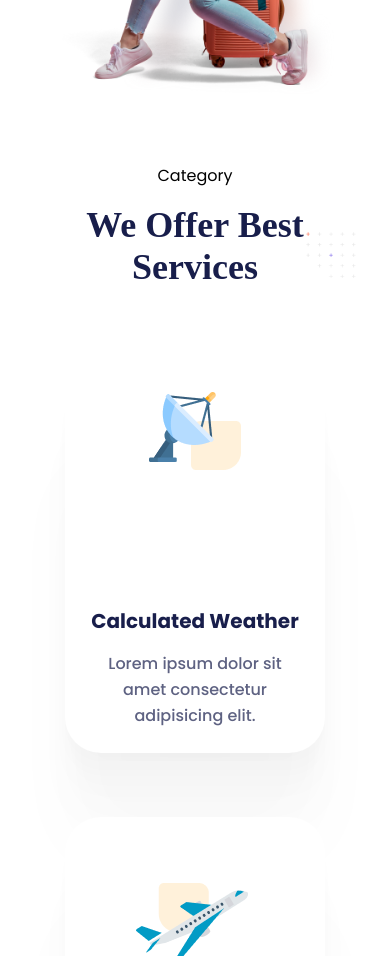
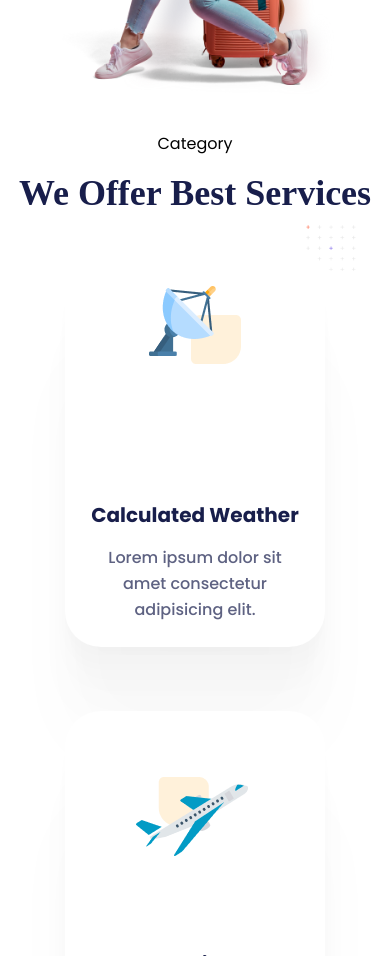
Before and after one commit to KrystianJonca/travel-agency-landing-page, a React (Create React App) app: page / in a window 390 px wide. Shown: the part 820-1776 px from the top of the page. Built offline with nearby package versions, Linux system fonts and the light colour scheme; a web font is replaced by a local one.

Commit message:
Changed styles

```diff
--- a/src/components/heading/Heading.scss
+++ b/src/components/heading/Heading.scss
@@ -3,7 +3,6 @@
 
   h1 {
     padding: 1rem 0;
-    margin-bottom: 2rem;
     font-family: 'Volkhov';
     font-style: normal;
     font-weight: 700;
--- a/src/containers/offer/Offer.scss
+++ b/src/containers/offer/Offer.scss
@@ -3,7 +3,6 @@
   margin: 0 auto;
   display: flex;
   align-items: center;
-  padding: 2rem 4rem;
 
   background-image: url(../../assets/icons/SectionDecor.png);
   background-repeat: no-repeat;
@@ -12,7 +11,6 @@
 
   @media screen and (max-width: 550px) {
     background-size: 50px 50px;
-    padding: 2rem 2rem;
   }
 }
 
```
